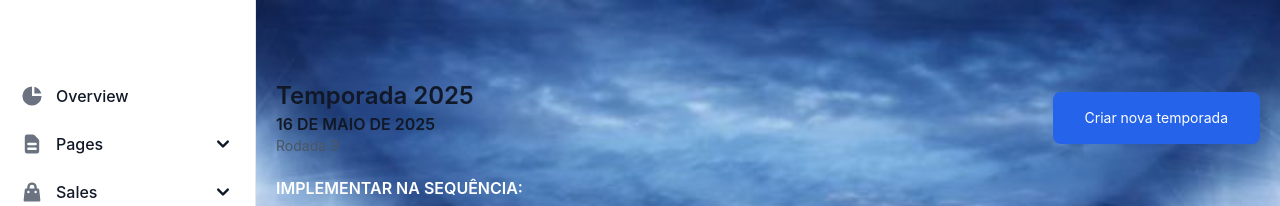
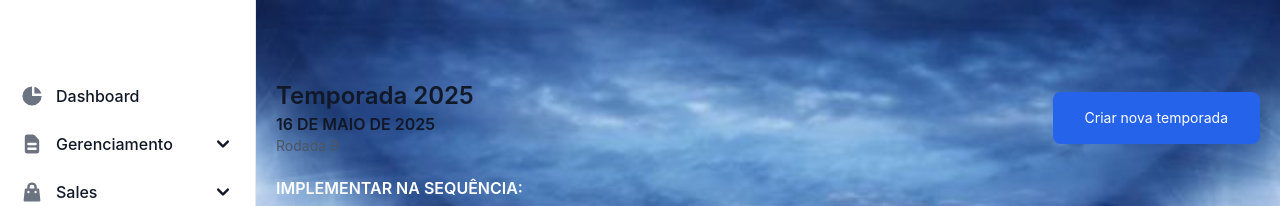
Before and after one commit to brunohmduarte/gurianfc, a Vue app: page /admin/dashboard in a window 1280 px wide. Shown: the top 206 px of the page. Built offline with nearby package versions, Linux system fonts and the light colour scheme; data requests are answered from the project's data file.

Commit message:
➕ Backup 24/05

```diff
--- a/api/database.json
+++ b/api/database.json
@@ -10,7 +10,10 @@
   "seasons": [
     {
       "id": 1,
-      "name": "2025/26"
+      "title": "Temporada 2025",
+      "date_start": "2025-01-02",
+      "date_end": "2025-12-31",
+      "active": true
     }
   ],
   "rounds": [
--- a/src/components/DashboardSidebar.vue
+++ b/src/components/DashboardSidebar.vue
@@ -6,7 +6,7 @@
   >
     <div class="overflow-y-auto py-5 px-3 h-full bg-white dark:bg-gray-800/75">
       <form action="#" method="GET" class="md:hidden mb-2">
-        <label for="sidebar-search" class="sr-only">Search</label>
+        <label for="sidebar-search" class="sr-only">Pesquisar</label>
         <div class="relative">
           <div
             class="flex absolute inset-y-0 left-0 items-center pl-3 pointer-events-none"
@@ -37,7 +37,7 @@
       <ul class="space-y-2">
         <li>
           <a
-            href="#"
+            href="/admin/dashboard"
             class="flex items-center p-2 text-base font-medium text-gray-900 rounded-lg dark:text-white hover:bg-gray-100 dark:hover:bg-gray-700 group"
           >
             <svg
@@ -50,7 +50,7 @@
               <path d="M2 10a8 8 0 018-8v8h8a8 8 0 11-16 0z"></path>
               <path d="M12 2.252A8.014 8.014 0 0117.748 8H12V2.252z"></path>
             </svg>
-            <span class="ml-3">Overview</span>
+            <span class="ml-3">Dashboard</span>
           </a>
         </li>
 
@@ -75,7 +75,7 @@
               ></path>
             </svg>
             <span class="flex-1 ml-3 text-left whitespace-nowrap"
-              >Pages</span
+              >Gerenciamento</span
             >
             <svg
               aria-hidden="true"
@@ -94,7 +94,7 @@
           <ul id="dropdown-pages" class="hidden py-2 space-y-2">
             <li>
               <a
-                href="#"
+                href="ð/"
                 class="flex items-center p-2 pl-11 w-full text-base font-medium text-gray-900 rounded-lg transition duration-75 group hover:bg-gray-100 dark:text-white dark:hover:bg-gray-700"
                 >Settings</a
               >
```
